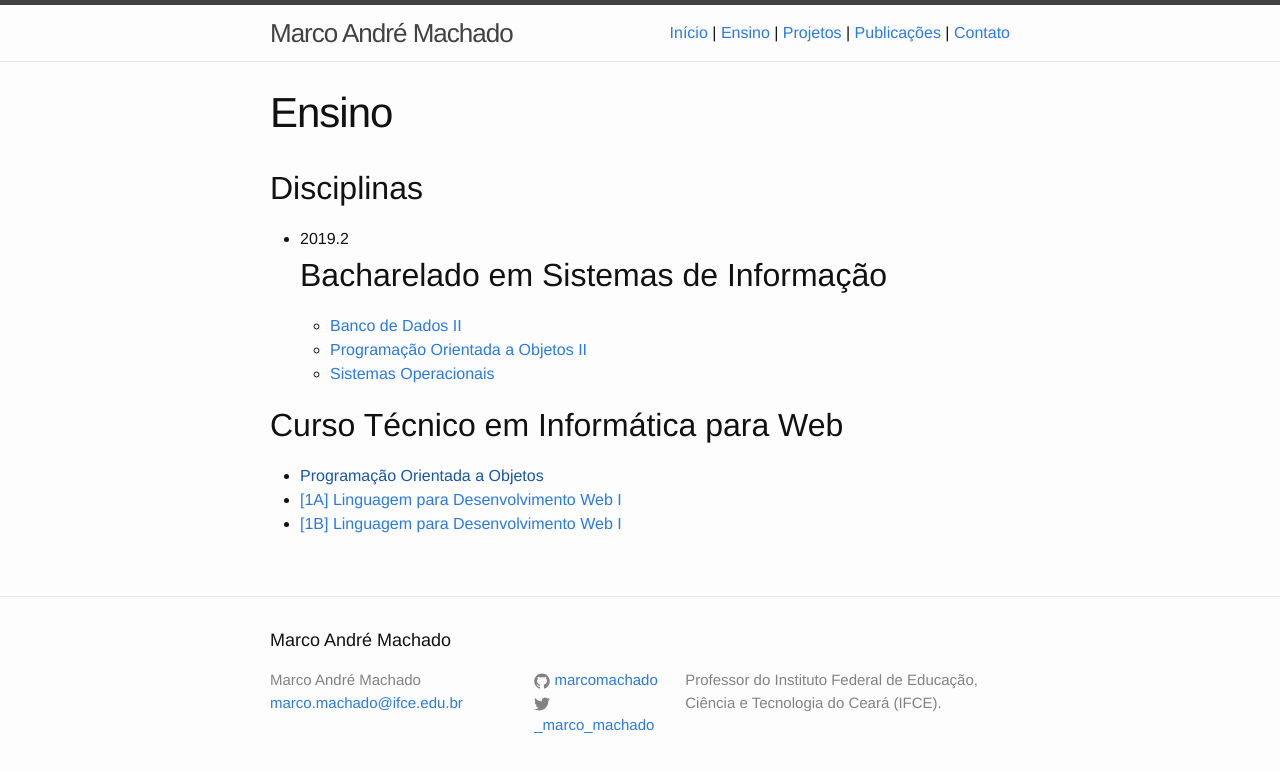
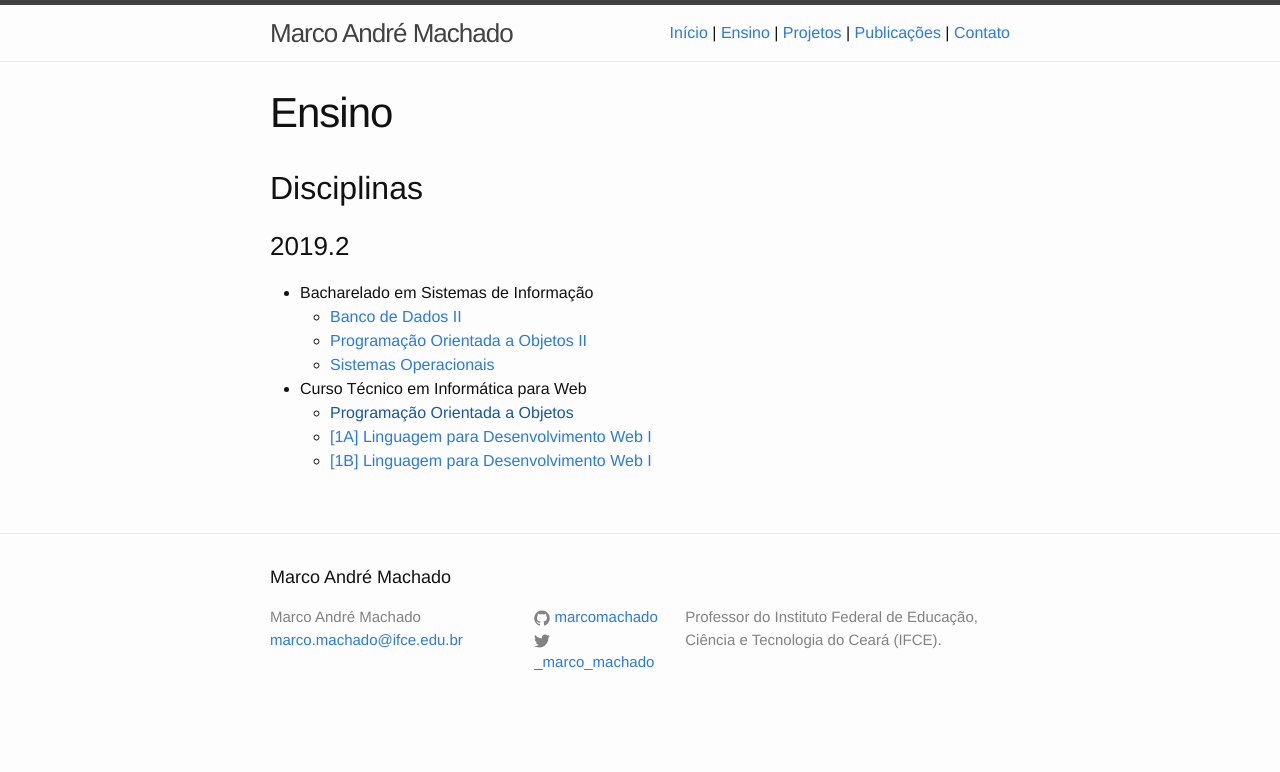
Before and after one commit to marcomachado/marcomachado.github.io, a Jekyll site: the page built from ensino.md, in a window 1280 px wide. Shown: the top 772 px of the page. Built offline with Jekyll 4.4.1, drawn with Linux system fonts in a browser that asks for light colours.

```diff
--- a/ensino.md
+++ b/ensino.md
@@ -5,13 +5,13 @@ title: Ensino
 
 ## Disciplinas
 
-- 2019.2
-## Bacharelado em Sistemas de Informação
+### 2019.2
+- Bacharelado em Sistemas de Informação
   - [Banco de Dados II](https://classroom.google.com)
   - [Programação Orientada a Objetos II](https://classroom.google.com)
   - [Sistemas Operacionais](https://classroom.google.com)
 
-## Curso Técnico em Informática para Web
+- Curso Técnico em Informática para Web
   - [Programação Orientada a Objetos]()
   - [[1A] Linguagem para Desenvolvimento Web I](http://https://qacademico.ifce.edu.br)
   - [[1B] Linguagem para Desenvolvimento Web I](http://https://qacademico.ifce.edu.br)
```
